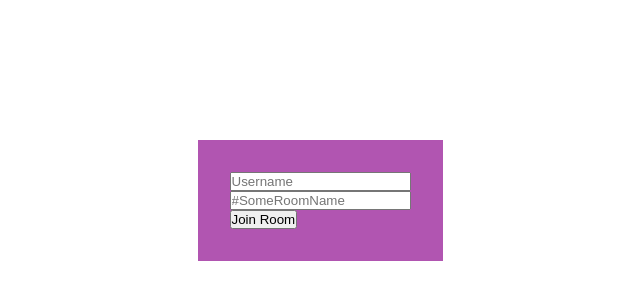
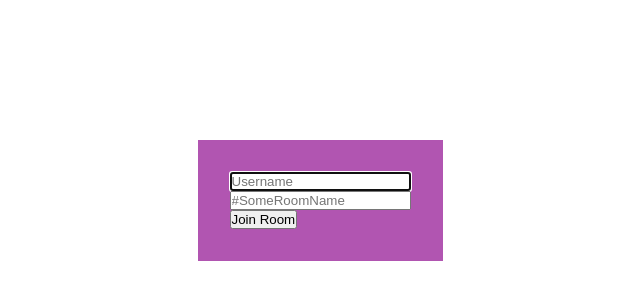
Before and after one commit to Debugger-Buam/Funkgeraet, a website built with webpack: page client/static/index.html in a window 1280 px wide. Shown: the part 200-500 px from the top of the page, without its empty margins (320-960 px from the left). Built offline with nearby package versions, Linux system fonts and the light colour scheme.

Commit message:
Autofocus username.

```diff
--- a/client/static/index.html
+++ b/client/static/index.html
@@ -9,7 +9,7 @@
     <div id="root">
       <div id="lobby-root">
         <form id="lobby-form">
-          <input id="username" placeholder="Username"/><br>
+          <input id="username" placeholder="Username" autofocus/><br>
           <input id="roomname" placeholder="#SomeRoomName"/><br>
           <button>Join Room</button>
         </form>
```
